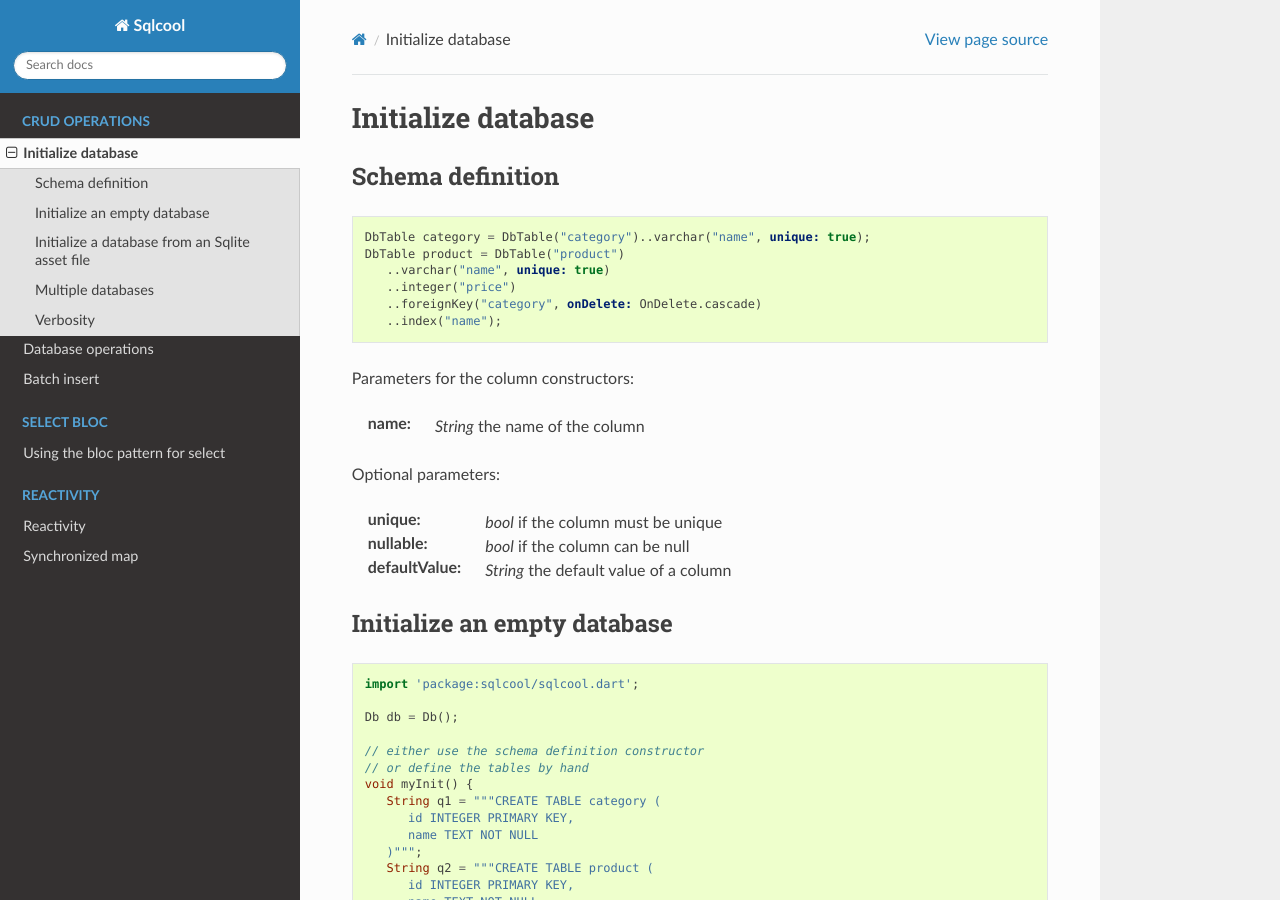
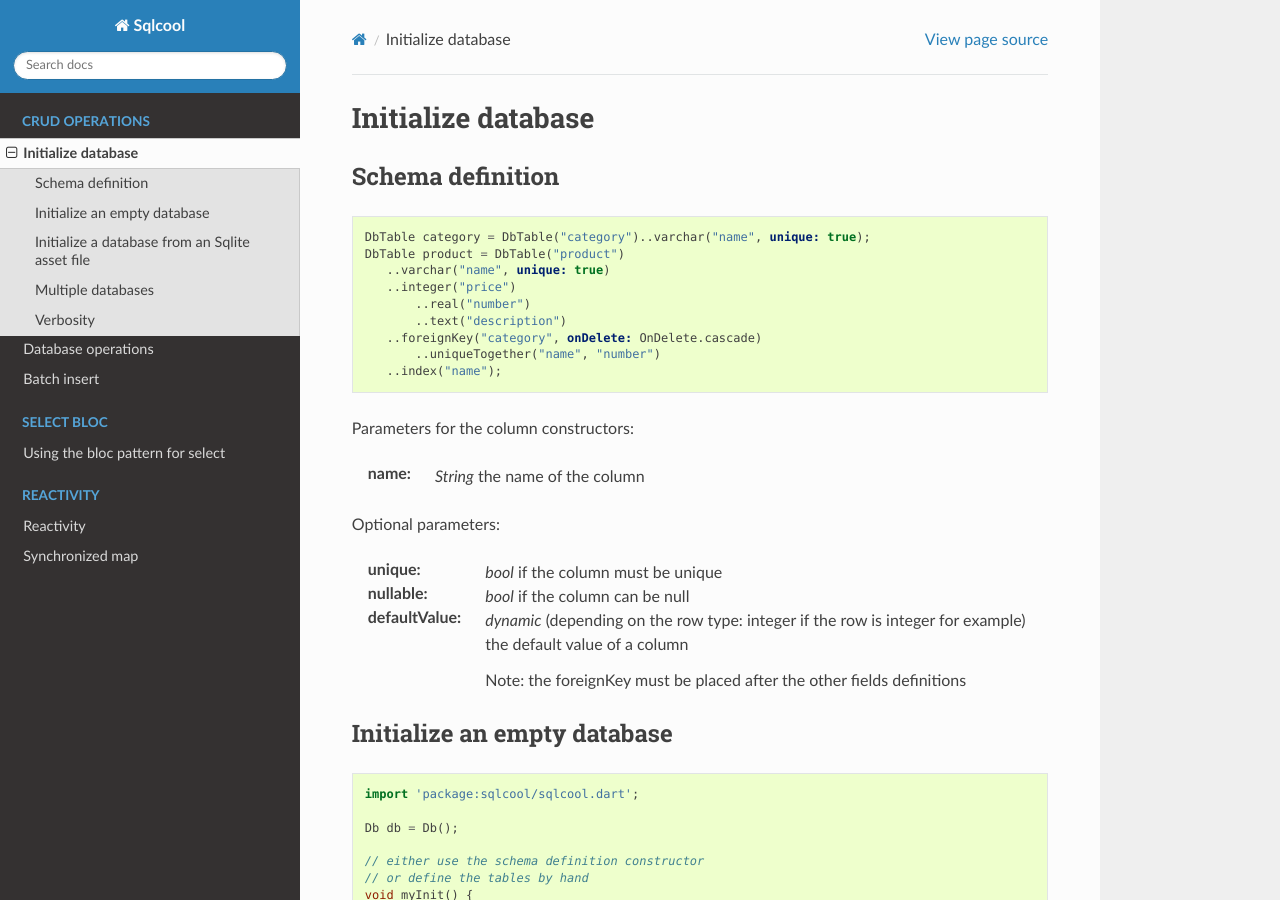
Before and after one commit to synw/sqlcool, a Sphinx documentation site: the page built from docs/init.rst, in a window 1280 px wide and 900 px high. Built offline with Sphinx 7.4.7 and the Read the Docs theme 2.0.0, drawn with Linux system fonts in a browser that asks for light colours.

Commit message:
Improve the docs for schema definition

```diff
--- a/docs/init.rst
+++ b/docs/init.rst
@@ -12,7 +12,10 @@ Schema definition
    DbTable product = DbTable("product")
       ..varchar("name", unique: true)
       ..integer("price")
+	  ..real("number")
+	  ..text("description")
       ..foreignKey("category", onDelete: OnDelete.cascade)
+	  ..uniqueTogether("name", "number")
       ..index("name");
 
 Parameters for the column constructors:
@@ -23,7 +26,10 @@ Optional parameters:
 
 :unique: *bool* if the column must be unique
 :nullable: *bool* if the column can be null
-:defaultValue: *String* the default value of a column
+:defaultValue: *dynamic* (depending on the row type: integer if
+ the row is integer for example) the default value of a column
+
+ Note: the foreignKey must be placed after the other fields definitions
 
 Initialize an empty database
 ----------------------------
```
